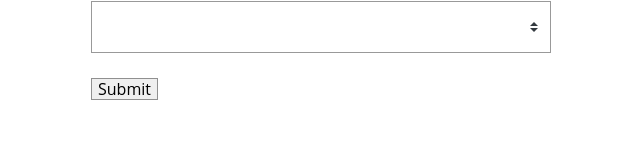
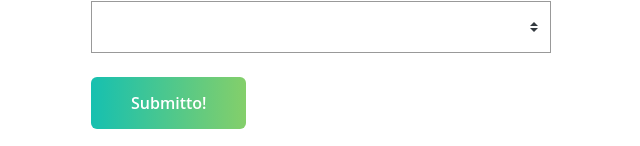
Before and after one commit to itkilleddave/vm-next-level-vue, a Vue app: page /event/create in a window 1280 px wide. Shown: the part 895-1041 px from the top of the page, without its empty margins (319-959 px from the left). Before the commit the page ends 1016 px from the top, so only its background shows below. Built offline with nearby package versions, Linux system fonts and the light colour scheme.

Commit message:
added BaseButton component

```diff
--- a/db.json
+++ b/db.json
@@ -231,6 +231,42 @@
       "date": "",
       "time": "5:00",
       "attendees": []
+    },
+    {
+      "id": 8568082,
+      "user": {
+        "id": "abc123",
+        "name": "Adam"
+      },
+      "category": "",
+      "organizer": {
+        "id": "abc123",
+        "name": "Adam"
+      },
+      "title": "",
+      "description": "",
+      "location": "",
+      "date": "",
+      "time": "",
+      "attendees": []
+    },
+    {
+      "id": 2771248,
+      "user": {
+        "id": "abc123",
+        "name": "Adam"
+      },
+      "category": "nature",
+      "organizer": {
+        "id": "abc123",
+        "name": "Adam"
+      },
+      "title": "bong party",
+      "description": "",
+      "location": "",
+      "date": "",
+      "time": "",
+      "attendees": []
     }
   ]
 }
--- /dev/null
+++ b/src/components/BaseButton.vue
@@ -0,0 +1,86 @@
+<template>
+    <div>
+        <button v-on="$listeners" class="button" :class="buttonClass" v-bind="$attrs">
+            <slot/>
+        </button>
+    </div>
+</template>
+
+<script>
+    export default {
+        inheritAttrs: false,
+        props: {
+            buttonClass: {
+                type: String,
+                default: ''
+            },
+        },
+    }
+</script>
+
+<style scoped>
+    .button {
+      display: inline-flex;
+      align-items: center;
+      justify-content: space-between;
+      height: 52px;
+      padding: 0 40px;
+      background: transparent;
+      border: none;
+      border-radius: 6px;
+      text-align: center;
+      font-weight: 600;
+      white-space: nowrap;
+      transition: all 0.2s linear;
+    }
+    .button:hover {
+      -webkit-transform: scale(1.02);
+      transform: scale(1.02);
+      box-shadow: 0 7px 17px 0 rgba(0, 0, 0, 0.2), 0 6px 20px 0 rgba(0, 0, 0, 0.19);
+    }
+    .button:active {
+      -webkit-transform: scale(1);
+      transform: scale(1);
+      box-shadow: none;
+    }
+    .button:focus {
+      outline: 0;
+    }
+    .button.-fill-gradient {
+      background: linear-gradient(to right, #16c0b0, #84cf6a);
+      color: #ffffff;
+    }
+    .button:disabled {
+      -webkit-transform: scale(1);
+      transform: scale(1);
+      box-shadow: none;
+      background: #eeeeee;
+    }
+    .button + .button {
+      margin-left: 1em;
+    }
+    .button.-fill-gray {
+      background: rgba(0, 0, 0, 0.5);
+      color: #ffffff;
+    }
+    .button.-size-small {
+      height: 32px;
+    }
+    .button.-icon-right {
+      text-align: left;
+      padding: 0 20px;
+    }
+    .button.-icon-right > .icon {
+      margin-left: 10px;
+    }
+    .button.-icon-left {
+      text-align: right;
+      padding: 0 20px;
+    }
+    .button.-icon-left > .icon {
+      margin-right: 10px;
+    }
+    .button.-icon-center {
+      padding: 0 20px;
+    }
+</style>
--- a/src/views/EventCreate.vue
+++ b/src/views/EventCreate.vue
@@ -21,7 +21,10 @@
 
       <BaseSelect v-model="event.time" label="Select a Time" :options="times" />
 
-      <input type="submit" class="button -fill-gradient" value="Submit"/>
+      <!-- <input type="submit" class="button -fill-gradient" value="Submit"/> -->
+
+      <BaseButton type="submit" button-class="-fill-gradient" >Submitto!</BaseButton>
+
     </form>
   </div>
 </template>
```
